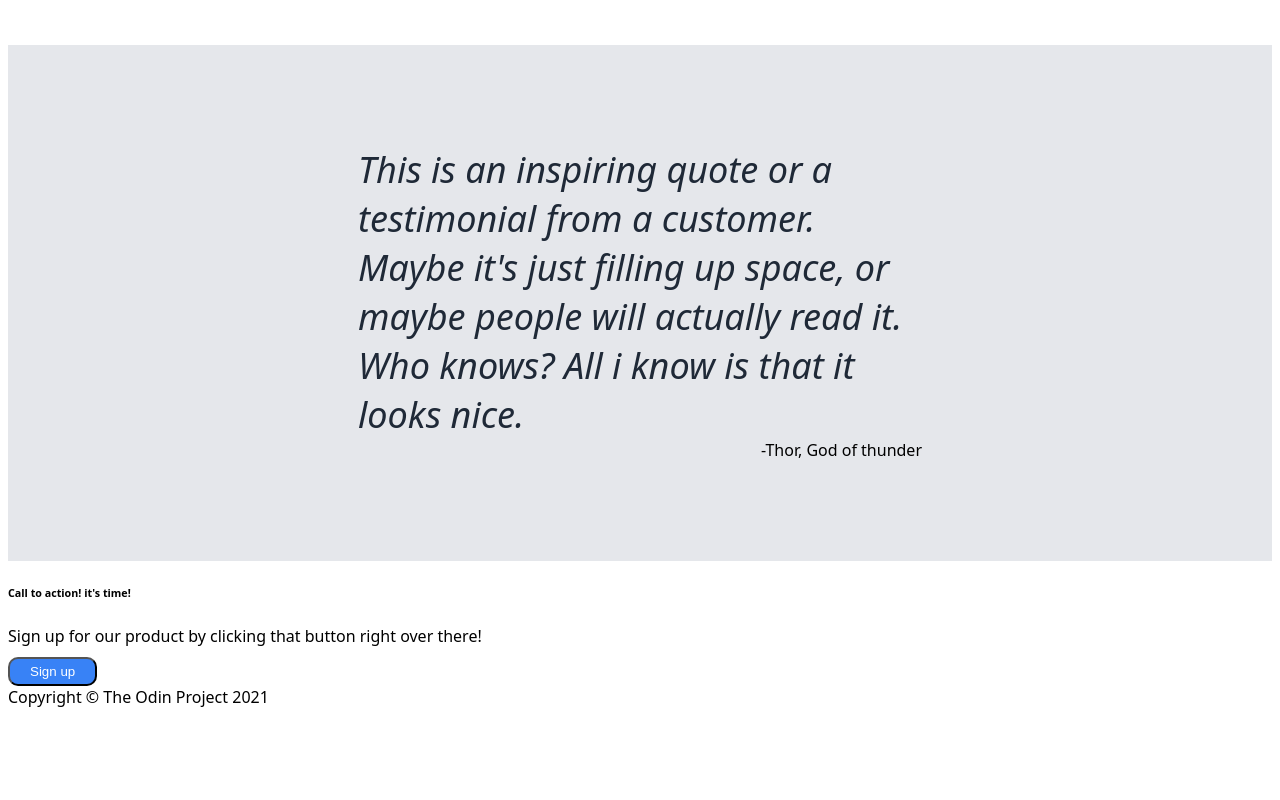
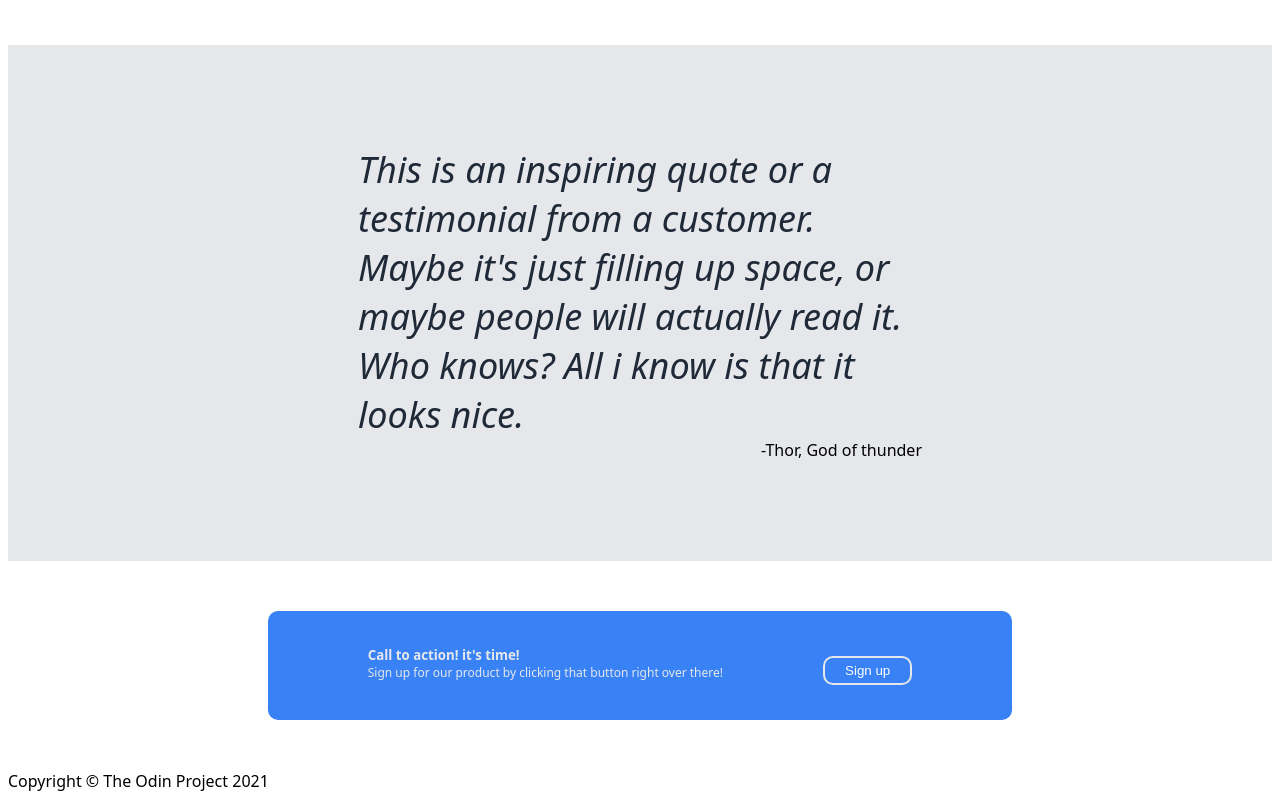
Before and after one commit to BenjaminOtoo/Landing-page, a plain HTML site: page index.html in a window 1280 px wide. Shown: the part 829-1629 px from the top of the page. Before the commit the page ends 1545 px from the top, so only its background shows below. Drawn offline with Linux system fonts and the light colour scheme.

Commit message:
add final section css

```diff
--- a/index.html
+++ b/index.html
@@ -66,12 +66,12 @@
   <!--Fourth quadrant-->
 
   <section class="fourth">
-    <div>
-      <div>
-        <h6>Call to action! it's time!</h6>
-        <p>Sign up for our product by clicking that button right over there!</p>
+    <div class="fourth-group">
+      <div class="text-group">
+        <h5>Call to action! it's time!</h5>
+        <p class="fourth-text">Sign up for our product by clicking that button right over there!</p>
       </div>
-      <button>Sign up</button>
+      <button class="last-button">Sign up</button>
     </div>
   </section>
 
--- a/styles.css
+++ b/styles.css
@@ -18,6 +18,7 @@ button {
   border-radius: 10px;
   padding: 5px 20px;
   margin-top: 10px;
+  border-style: solid;
 }
 
 ul {
@@ -120,3 +121,34 @@ figure {
   align-self: flex-end;
   font-weight: 500;
 }
+
+/* Fourth section styling */
+
+.fourth {
+  display: flex;
+  justify-content: center;
+  align-items: center;
+  padding: 50px 150px;
+}
+
+.fourth-group {
+  display: flex;
+  gap: 100px;
+  background-color: #3882f6;
+  color: #e5e7eb;
+  padding: 35px 100px;
+  border-radius: 10px;
+}
+
+h5 {
+  margin: 0;
+}
+
+.fourth-text {
+  font-size: 12px;
+}
+
+.last-button {
+  border-color: #e5e7eb;
+  border-style: solid;
+}
```
